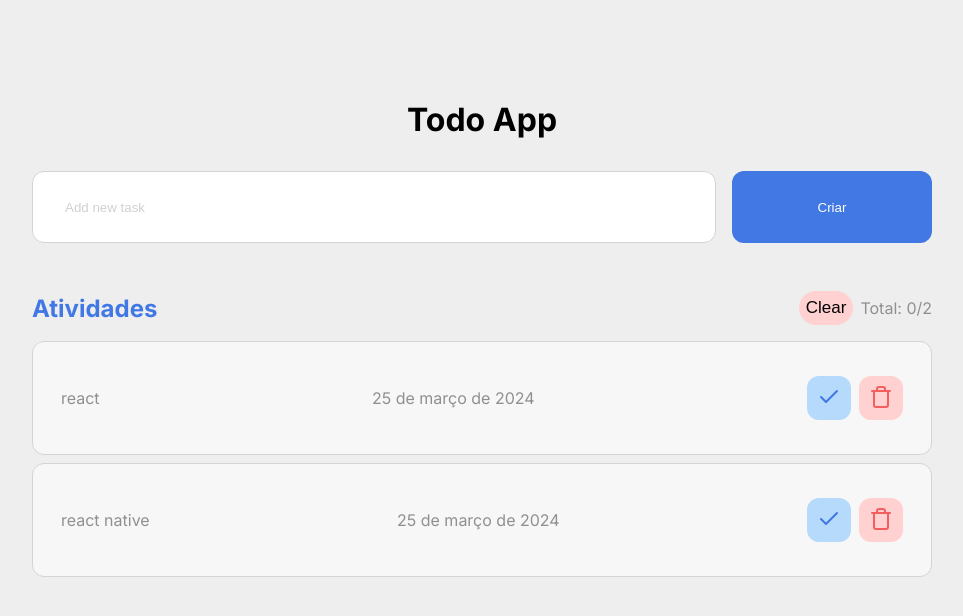
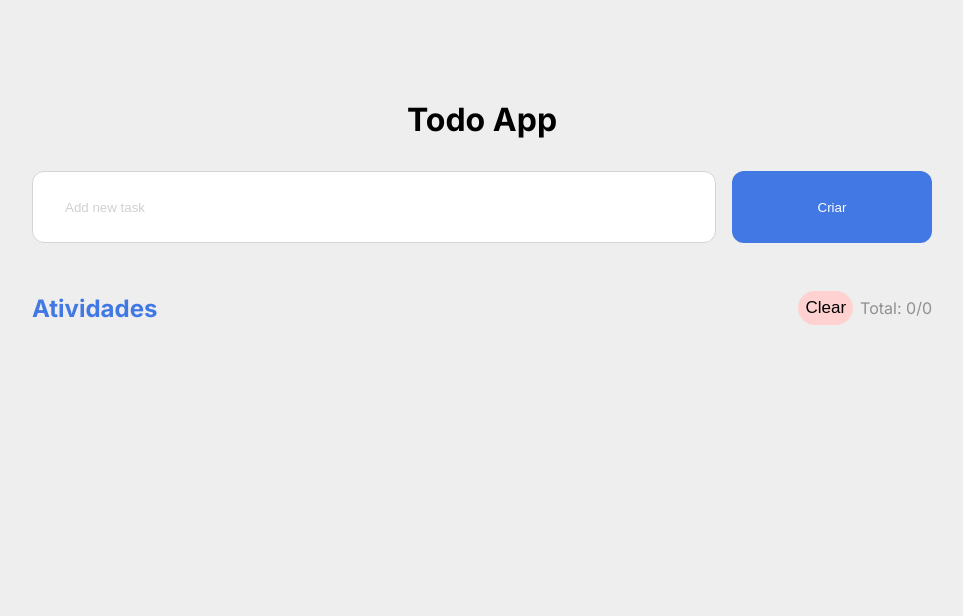
Before and after one commit to PauloHenrique-Hope/Challenge, a Next.js app: page / in a window 1280 px wide. Shown: the top 616 px of the page, without its empty margins (158-1121 px from the left). Built offline with nearby package versions, Linux system fonts and the light colour scheme.

Commit message:
feat: context implemented

```diff
--- a/src/app/layout.tsx
+++ b/src/app/layout.tsx
@@ -22,7 +22,6 @@ export default function RootLayout({
 
         <TaskProvider>
           {children}
-
         </TaskProvider>
 
       </body>
--- a/src/app/page.tsx
+++ b/src/app/page.tsx
@@ -14,10 +14,11 @@ export interface TaskData {
 
 export default function Home() {
 
-  const {inputTask, totalTasks, totalTasksDone, handleCreateTask, handleInputChange, handleDeleteTask, handleClearList, handleCheckedTask, handleUndoTask} = useTask()
+  const {inputTask, totalTasks, totalTasksDone, handleCreateTask, handleInputChange, handleClearList} = useTask()
 
 
   return (
+
       <main className={styles.main}>
         <h1>Todo App</h1>
 
@@ -28,7 +29,6 @@ export default function Home() {
             placeholder="Add new task"
             value={inputTask}
             onChange={handleInputChange}
-            // onChange={e => setInputTask(e.target.value)}
           />
           <button type="button" onClick={handleCreateTask}>Criar</button>
         </div>
@@ -41,11 +41,7 @@ export default function Home() {
           </div>
         </div>
 
-        <Tasks
-          onDeleteTask={handleDeleteTask}
-          onCheckedTask={handleCheckedTask}
-          onUndoTask={handleUndoTask}
-        />
+        <Tasks />
       </main>
 
   );
--- a/src/components/Tasks/TaskItem.tsx
+++ b/src/components/Tasks/TaskItem.tsx
@@ -2,34 +2,35 @@ import { Check, Trash, Undo } from 'lucide-react';
 import styles from './styles.module.css'
 
 import { TaskData } from '@/app/page';
+import {useTask} from '@/context/task';
 
 interface TaskItemProps {
   data: TaskData;
-  onDeleteTask: (id: string) => void;
-  onCheckedTask: (id: string) => void;
-  onUndoTask: (id: string) => void;
 }
 
-export function TaskItem({data, onDeleteTask, onCheckedTask, onUndoTask}:TaskItemProps){
+export function TaskItem({data}:TaskItemProps){
+
+  const {handleDeleteTask, handleCheckedTask, handleUndoTask} = useTask();
+
   return(
     <li data-isdone={data.isDone} className={styles.task}>
       <span>{data.name}</span>
       <span>{data.createdAt}</span>
       <div>
         {data.isDone &&(
-        <button onClick={() => onUndoTask(data.id)}
+        <button onClick={() => handleUndoTask(data.id)}
           className={styles.taskBtnDone}>
           <Undo />
         </button>
         )}
         {!data.isDone && (
           <button
-            onClick={()=> onCheckedTask(data.id)}
+            onClick={()=> handleCheckedTask(data.id)}
             className={styles.taskBtnDone}>
               <Check />
           </button>
         )}
-        <button onClick={() => onDeleteTask(data.id)}
+        <button onClick={() => handleDeleteTask(data.id)}
           className={styles.taskBtnDelete}>
             <Trash />
         </button>
--- a/src/components/Tasks/index.tsx
+++ b/src/components/Tasks/index.tsx
@@ -1,25 +1,11 @@
 import styles from './styles.module.css'
 import React from 'react';
-import { Check, Trash, Undo } from 'lucide-react';
-
-import {TaskData} from '@/app/page';
 import {useTask} from '@/context/task';
-
 import {TaskItem} from './TaskItem'
 
-export type TasksProps = {
-  onDeleteTask: (id: string) => void;
-  onCheckedTask: (id: string) => void;
-  onUndoTask: (id: string) => void;
-  // tasksFormatted: TaskData[];
-}
+export function Tasks() {
 
-export function Tasks({
-  onDeleteTask, onCheckedTask, onUndoTask}
-:TasksProps) {
-
-  const {tasks} = useTask();
-  console.log(tasks)
+  const {tasks } = useTask();
 
   return (
     <ul>
@@ -27,9 +13,6 @@ export function Tasks({
         <TaskItem
           key={item.id}
           data={item}
-          onDeleteTask={onDeleteTask}
-          onCheckedTask={onCheckedTask}
-          onUndoTask={onUndoTask}
         />
       ))}
     </ul>
--- a/src/context/task.tsx
+++ b/src/context/task.tsx
@@ -1,10 +1,10 @@
-"use client"
-import {createContext, useContext, useState, ReactNode,  Dispatch, SetStateAction, ChangeEvent} from 'react';
+'use client'
+
 import { format} from "date-fns";
 import { ptBR } from 'date-fns/locale';
 import { v4 as uuid } from 'uuid';
 import { TaskData } from '@/app/page';
-
+import {createContext, useContext, useState, ReactNode,  Dispatch, SetStateAction, ChangeEvent} from 'react';
 
 interface Tasks {
   id: string;
@@ -26,7 +26,6 @@ interface TaskContextData {
   handleClearList: () => void;
   handleCheckedTask: (id: string) => void;
   handleUndoTask: (id: string) => void;
-
 }
 
 export const TaskContext = createContext({} as TaskContextData);
@@ -37,23 +36,10 @@ interface TaskProviderProps {
 
 export function TaskProvider({ children }: TaskProviderProps) {
 
-  const data = new Date();
+  const today = new Date();
 
-  const [tasks, setTasks] = useState<Tasks[]>([
-    {
-      id: '1',
-      name: 'react',
-      isDone: false,
-      createdAt: format(data, "dd 'de' MMMM 'de' yyyy", {locale: ptBR}),
-    },
-    {
-      id: '2',
-      name: 'react native',
-      isDone: false,
-      createdAt: format(data, "dd 'de' MMMM 'de' yyyy", {locale: ptBR}),
-    }
-  ]);
-  // useState: input Task
+  const [tasks, setTasks] = useState<Tasks[]>([]);
+
   const [inputTask, setInputTask] = useState<string>("")
 
   const totalTasks = tasks.length;
@@ -72,12 +58,13 @@ export function TaskProvider({ children }: TaskProviderProps) {
       id: uuid(),
       name: inputTask,
       isDone: false,
-      createdAt: format(data, "dd 'de' MMMM 'de' yyyy", {locale: ptBR}),
+      createdAt: format(today, "dd 'de' MMMM 'de' yyyy", {locale: ptBR}),
     }
 
 
     setTasks((tasks) => [...tasks, newItem])
     setInputTask("")
+    localStorage.setItem("myCat", "Tom");
 
   }
 
@@ -86,7 +73,6 @@ export function TaskProvider({ children }: TaskProviderProps) {
   }
 
   function handleClearList(){
-
     const isConfirmed = window.confirm(
       "Are you sure you want to delete all items?"
     );
@@ -106,8 +92,8 @@ export function TaskProvider({ children }: TaskProviderProps) {
     setTasks([...tasks])
   }
 
-
-  const contextValues = {
+  return (
+    <TaskContext.Provider value={{
       tasks,
       inputTask,
       totalTasks,
@@ -119,10 +105,7 @@ export function TaskProvider({ children }: TaskProviderProps) {
       handleClearList,
       handleCheckedTask,
       handleUndoTask,
-  }
-
-  return (
-    <TaskContext.Provider value={contextValues}>
+    }}>
       {children}
     </TaskContext.Provider>
   )
@@ -132,5 +115,3 @@ export function useTask() {
   const context = useContext(TaskContext)
   return context
 }
-
-// export {TaskContext, TaskProvider}
```
Lines whose indentation alone changed are shown as unchanged.
